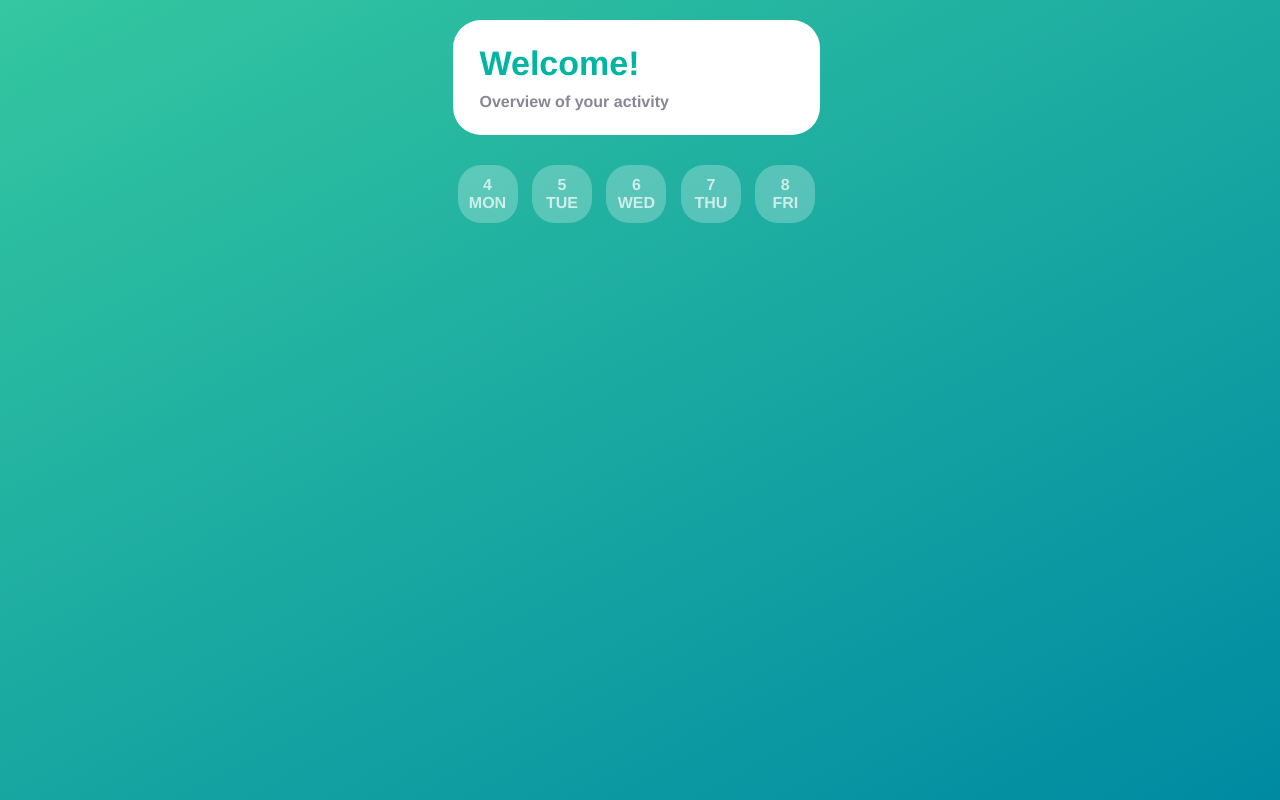
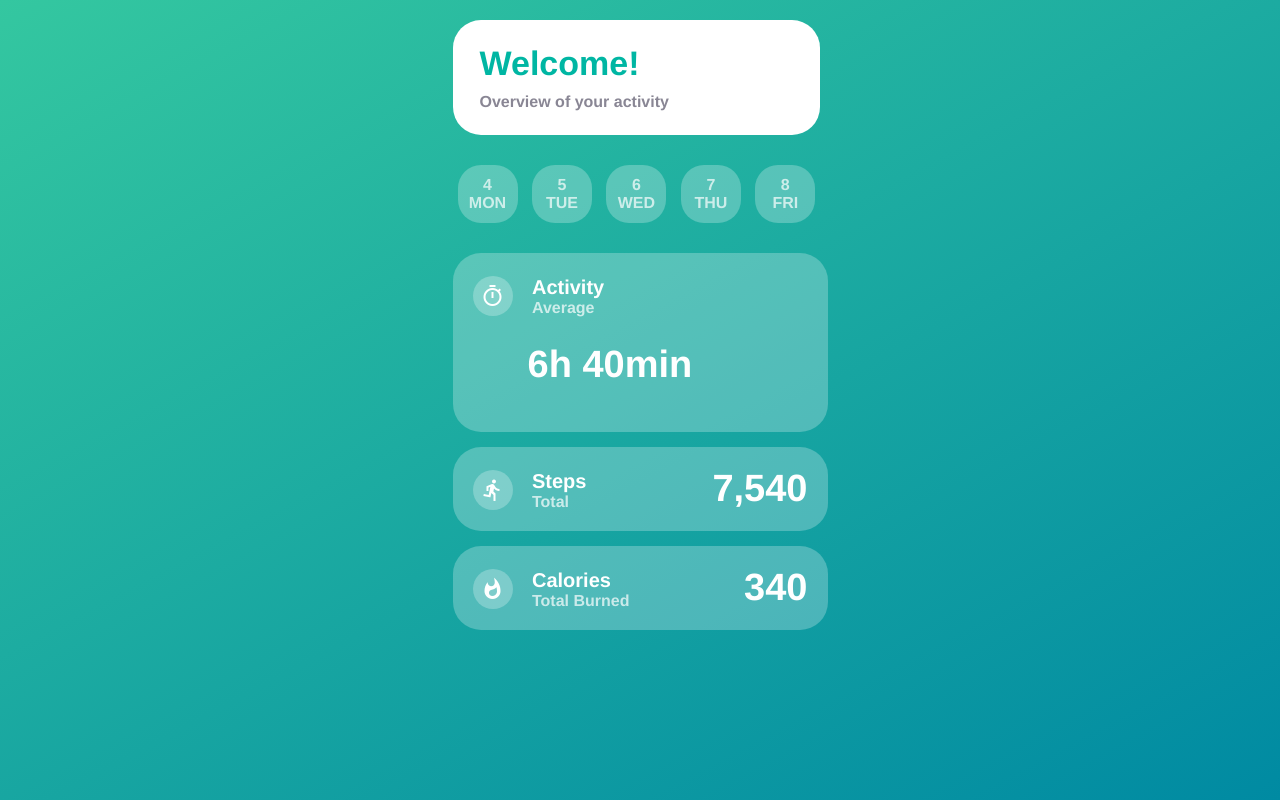
Before and after one commit to sasstojanovic/fitness_tracker, a website built with webpack: page dist/index.html in a window 1280 px wide. Built offline with Linux system fonts and the light colour scheme.

Commit message:
First Page Design

```diff
--- a/src/sass/style.scss
+++ b/src/sass/style.scss
@@ -43,26 +43,38 @@ body {
     font-size: 34px;
     font-weight: bold;
     margin-bottom: 10px;
+    word-wrap: break-word;
 }
 
 #header-description {
     color: #898694;
     font-size: 16px;
     font-weight: 600;
+    word-wrap: break-word;
+}
+
+#days-container {
+    margin-top: 30px;
+    margin-bottom: 15px;
 }
 
 .one-day-container {
     background-color: rgba(255,255,255,0.25);
     max-width: 60px;
     border-radius: 23px;
-    margin-top: 30px;
     display: inline-block;
     margin-right: 5px;
     margin-left: 5px;
+    margin-bottom:15px;
 }
 
 .one-day-container:hover {
     cursor: pointer;
+    background-color: rgba(255, 255, 255, 1);
+}
+
+.one-day-container:hover .one-day-content{
+    color:rgba(0, 182, 163, 1)
 }
 
 .one-day-container:last-child {
@@ -78,8 +90,62 @@ body {
     font-weight: 600;
 }
 
-#activity-container {
+.action-panel {
     max-width: 340px;
     background-color: rgba(255,255,255,0.25);
     border-radius: 28px;
+    padding: 20px;
+    margin-bottom: 15px;
 }
+
+.action-info > div {
+    display: inline-block;
+}
+
+.icon-container {
+    color: white;
+    width: 40px;
+    height: 40px;
+    background-color: rgba(255,255,255,0.25);
+    border-radius: 23px;
+    top: 3px;
+    position: relative;
+    margin-right: 15px;
+}
+
+.icon-container > i {
+    padding: 8px;
+    position: absolute;
+}
+
+.action-title {
+    font-size: 20px;
+    color: rgb(255, 255, 255);
+    font-weight: 600;
+}
+
+.action-description {
+    font-size: 16px;
+    color: rgba(255, 255, 255, 0.7);
+    font-weight: 600;
+}
+
+#activity-value {
+    font-size: 38px;
+    color: rgb(255, 255, 255);
+    font-weight: bold;
+    margin-left: 55px;
+    margin-bottom: 26px;
+    margin-top: 26px;
+}
+
+#steps-container .action-info, #calories-container .action-info{
+    display: inline-block;
+}
+
+.action-value {
+    font-size: 38px;
+color: rgb(255, 255, 255);
+font-weight: bold;
+float: right;
+}
```
Also changed, not shown: dist/index.html, dist/js/index.bundle.js.
